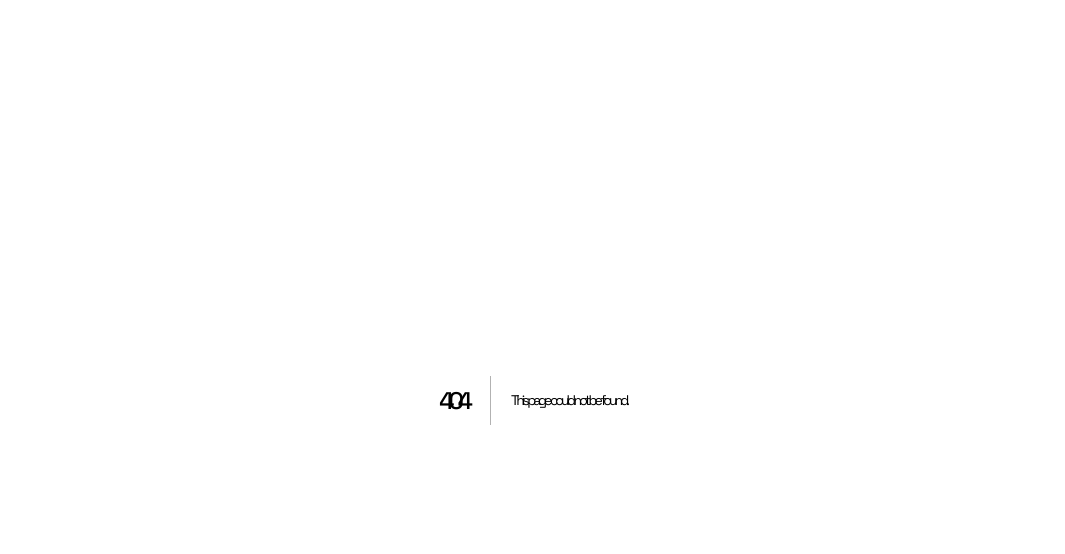
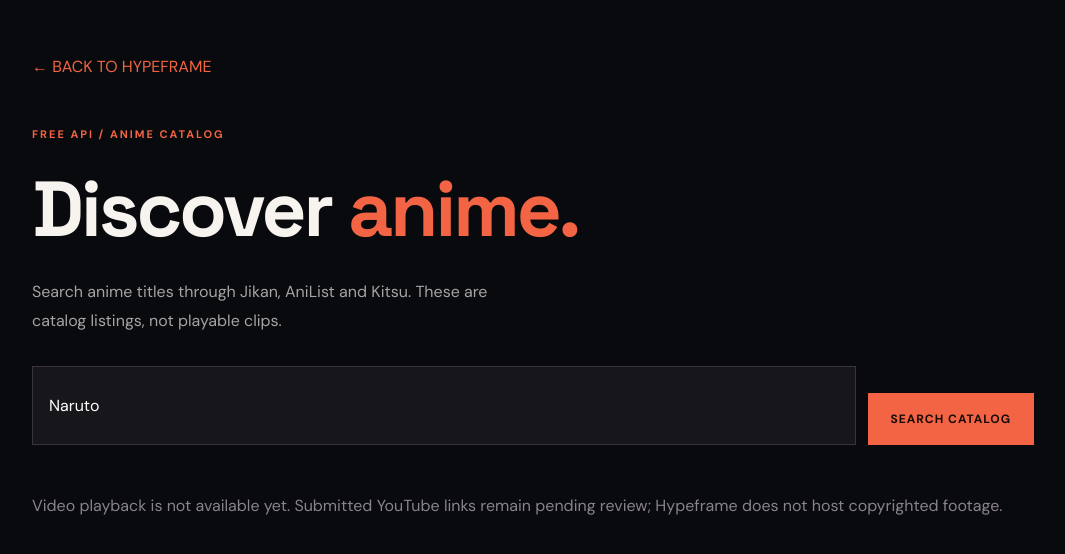
Before and after one commit to logan9e7/Hypeframe, a Next.js app: page /discover in a window 1280 px wide. Before the commit this address had no page. Shown: the top 554 px of the page, without its empty margins (107-1172 px from the left). Built offline with nearby package versions, Linux system fonts and the light colour scheme.

Commit message:
feat: add anime catalog search UI backed by Jikan AniList Kitsu API

```diff
--- /dev/null
+++ b/src/app/discover/page.tsx
@@ -0,0 +1,38 @@
+'use client';
+import {useState} from 'react';
+import Link from 'next/link';
+type Anime={source:string;id:string;title:string;episodes:number|null;url:string|null;image:string|null};
+type Result={results:Anime[];unavailable_providers:string[]};
+export default function Discover(){
+ const [q,setQ]=useState('Naruto');const [data,setData]=useState<Result|null>(null);const [busy,setBusy]=useState(false);const [error,setError]=useState('');
+ async function search(e:React.FormEvent<HTMLFormElement>){
+  e.preventDefault();setBusy(true);setError('');setData(null);
+  try{const api=process.env.NEXT_PUBLIC_API_URL;
+   if(!api)throw new Error('Anime search API is not configured for this deployment.');
+   const res=await fetch(api.replace(/\/$/,'')+'/api/anime/search?'+new URLSearchParams({q,provider:'all',limit:'5'}),{cache:'no-store'});
+   if(!res.ok)throw new Error(res.status===429?'Search rate limit reached. Wait 10 seconds and retry.':'Anime API returned '+res.status);
+   const body:Result=await res.json();setData(body);
+  }catch(e){setError(e instanceof Error?e.message:'Search failed. Please retry.')}finally{setBusy(false)}
+ }
+ return <main style={{maxWidth:1050,margin:'0 auto',padding:'56px 24px 100px'}}>
+  <Link href="/" style={{color:'#f26443'}}>← BACK TO HYPEFRAME</Link>
+  <p className="eyebrow" style={{marginTop:50}}>FREE API / ANIME CATALOG</p>
+  <h1 style={{fontSize:'clamp(44px,7vw,78px)',letterSpacing:-3}}>Discover <em>anime.</em></h1>
+  <p className="intro">Search anime titles through Jikan, AniList and Kitsu. These are catalog listings, not playable clips.</p>
+  <form onSubmit={search} style={{display:'flex',gap:12,margin:'30px 0',flexWrap:'wrap'}}>
+   <input aria-label="Anime title" minLength={2} maxLength={100} required value={q} onChange={e=>setQ(e.target.value)} placeholder="Search anime..." style={{flex:'1 1 240px',padding:16,background:'#16161b',border:'1px solid #39343c',color:'white'}}/>
+   <button className="cta" style={{border:0}} disabled={busy}>{busy?'SEARCHING…':'SEARCH CATALOG'}</button>
+  </form>
+  {error&&<p role="alert" style={{color:'#f4b1a2'}}>{error}</p>}
+  {data&&<><p role="status">{data.results.length} catalog results {data.unavailable_providers.length>0?' · Unavailable providers: '+data.unavailable_providers.join(', '):''}</p>
+   <div style={{display:'grid',gridTemplateColumns:'repeat(auto-fit,minmax(220px,1fr))',gap:20,marginTop:24}}>
+   {data.results.map(a=><article key={a.source+'-'+a.id} style={{border:'1px solid #39343c',padding:18,background:'#16161b'}}>
+    {a.image&&<img src={a.image} alt={a.title+' cover'} loading="lazy" style={{width:'100%',height:230,objectFit:'contain'}}/>}
+    <p className="eyebrow" style={{marginTop:16}}>{a.source.toUpperCase()}</p><h2 style={{fontSize:20}}>{a.title}</h2>
+    <p>{a.episodes==null?'Episodes unknown':a.episodes+' episodes'}</p>
+    {a.url&&<a href={a.url} target="_blank" rel="noopener noreferrer" style={{color:'#f26443'}}>VIEW SOURCE ↗</a>}
+   </article>)}
+   </div>{data.results.length===0&&<p>No results found. Try a different title.</p>}</>}
+  <p style={{marginTop:50,color:'#89838b'}}>Video playback is not available yet. Submitted YouTube links remain pending review; Hypeframe does not host copyrighted footage.</p>
+ </main>
+}
```
